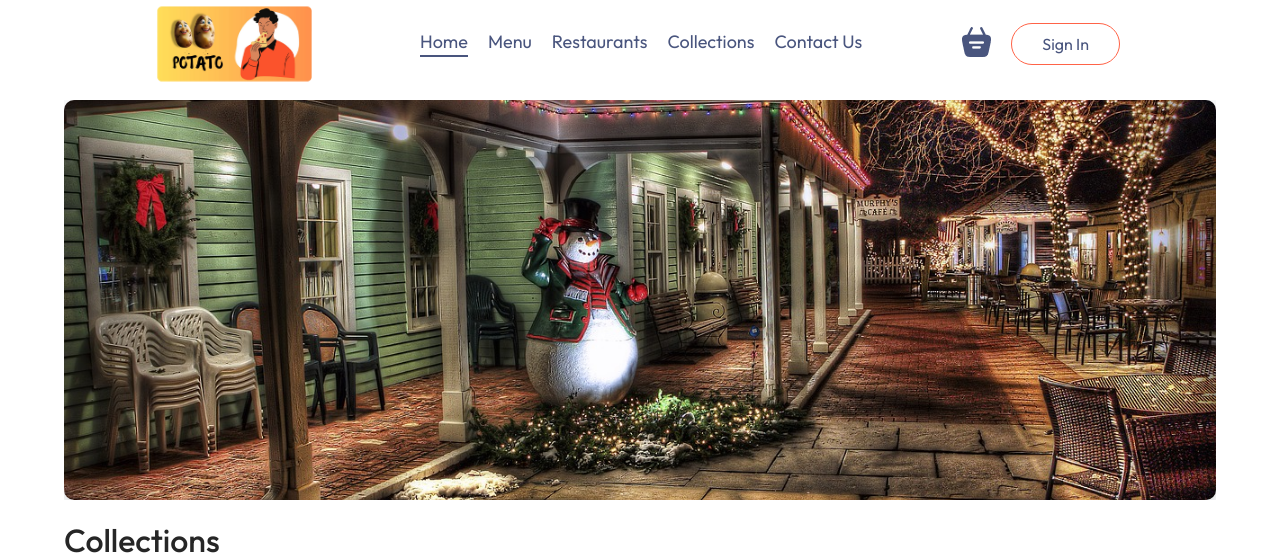
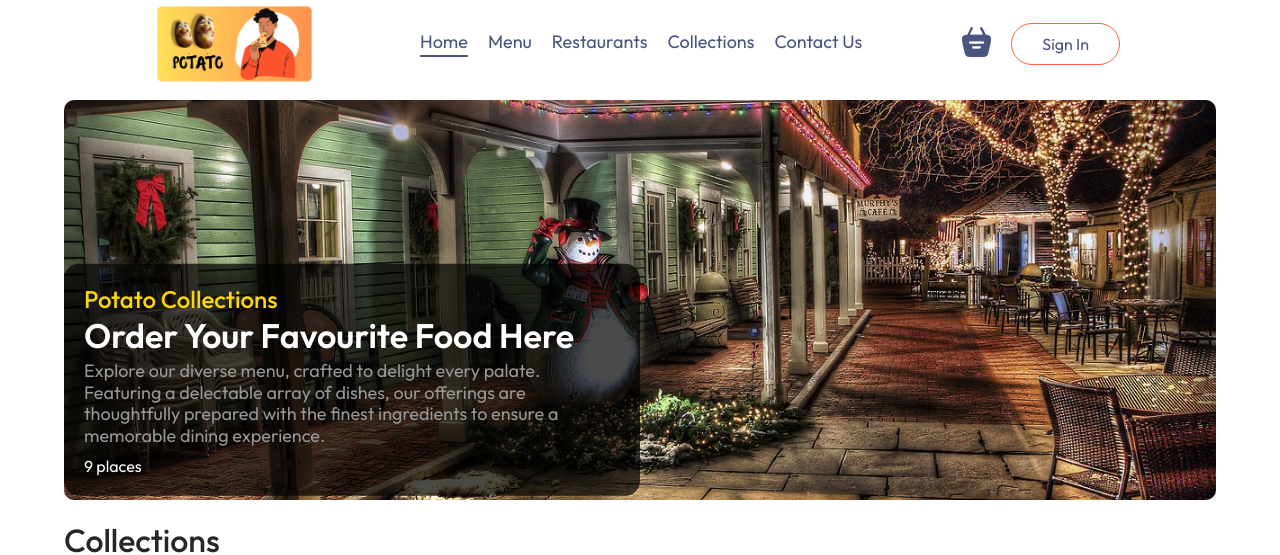
Before and after one commit to iammahesh123/Food-Delivery-App, a React (Vite) app in the folder frontend/: page /collections in a window 1280 px wide. Shown: the top 555 px of the page. Built offline with nearby package versions, Linux system fonts and the light colour scheme; no server answers.

Commit message:
added banner for collections

```diff
--- a/frontend/src/pages/CollectionsPage/CollectionsPage.css
+++ b/frontend/src/pages/CollectionsPage/CollectionsPage.css
@@ -6,13 +6,75 @@
   display: flex;
   justify-content: center;
   align-items: center;
-    background-color: #f8f9fa; /* Light background to blend with the banner */
+  position: relative; /* Ensure relative positioning for absolute child */
 }
 
 .collections-banner {
   width: 100%;
   max-height: 400px;
-    object-fit: cover; /* Ensures the image covers the container proportionally */
+  object-fit: cover; /* Ensure proportional image cover */
   border-radius: 10px; /* Soft rounded corners */
-    box-shadow: 0 4px 8px rgba(0, 0, 0, 0.1); /* Subtle shadow for depth */
+  box-shadow: 0 4px 8px rgba(0, 0, 0, 0.1); /* Subtle shadow */
 }
+
+/* ✅ Fix: Positioning content on the banner */
+.collection-contents {
+  position: absolute; /* Place content over the banner */
+  top: 70%;
+  left: 50%;
+  transform: translate(-100%, -50%);
+  max-width: 800px;
+  padding: 20px;
+  background: rgba(0, 0, 0, 0.7);
+  border-radius: 15px;
+  text-align: left;
+  color: white;
+  animation: fadeIn 2s ease-in-out;
+}
+.collection-contents h4 {
+  font-size: clamp(14px, 4vw, 24px);
+  font-weight: 500;
+  color: #ffd700;
+}
+.collection-contents h2 {
+  font-weight: 600;
+  font-size: clamp(20px, 5vw, 34px);
+  margin-bottom: 3px;
+}
+
+.collection-contents p {
+  font-size: clamp(14px, 1.5vw, 18px);
+  line-height: 1.2;
+  margin-bottom: 10px;
+  color: rgb(151, 151, 151);
+}
+
+/* Search bar styling */
+.search-bar {
+  display: flex;
+  justify-content: center;
+  align-items: center;
+  gap: 10px;
+}
+
+.search-bar input {
+  padding: 10px;
+  width: 300px;
+  border: none;
+  border-radius: 5px;
+  outline: none;
+}
+
+.search-bar button {
+  padding: 10px 15px;
+  border: none;
+  background-color: #ff5733;
+  color: white;
+  font-weight: bold;
+  border-radius: 5px;
+  cursor: pointer;
+}
+
+.search-bar button:hover {
+  background-color: #e04e2a;
+}
--- a/frontend/src/pages/CollectionsPage/CollectionsPage.jsx
+++ b/frontend/src/pages/CollectionsPage/CollectionsPage.jsx
@@ -1,20 +1,65 @@
-import React from 'react'
-import Collections from '../../components/Collections/Collections'
-import { assets, restraunts_list } from '../../assets/assets';
-import "./CollectionsPage.css"
-
+import React, { useState, useEffect } from 'react';
+import Collections from '../../components/Collections/Collections';
+import { assets } from '../../assets/assets';
+import "./CollectionsPage.css";
 
 const CollectionsPage = () => {
+  // ✅ Step 1: Initialize state as null
+  const [collectionData, setCollectionData] = useState(null);
+
+  // ✅ Step 2: Define mock data (used initially)
+  const mockData = {
+    bannerImage: assets.christmas_img,
+    title: "Potato Collections",
+    subtitle: "Order Your Favourite Food Here",
+    description: `Explore our diverse menu, crafted to delight every palate.
+    Featuring a delectable array of dishes, our offerings are thoughtfully prepared
+    with the finest ingredients to ensure a memorable dining experience.`,
+    tags: "9 "
+  };
+
+  useEffect(() => {
+    // ✅ Step 3: Fetch dynamic data from backend
+    const fetchData = async () => {
+      try {
+        const response = await fetch('https://your-api.com/get-banner'); // Replace with actual API
+        const data = await response.json();
+
+        if (data) {
+          setCollectionData(data); // Update state with API data
+        } else {
+          setCollectionData(mockData); // Fallback to mock data
+        }
+      } catch (error) {
+        console.error('Error fetching banner data:', error);
+        setCollectionData(mockData); // Fallback to mock data in case of error
+      }
+    };
+
+    fetchData();
+  }, []);
+
   return (
     <>
       <div className='collections-banner-container'>
-        <img src={assets.christmas_img} alt="Collections Banner" className="collections-banner" />
+        {/* ✅ Step 4: Use optional chaining (?.) to avoid errors */}
+        <img
+          src={collectionData?.bannerImage || mockData.bannerImage}
+          alt="Collections Banner"
+          className="collections-banner"
+        />
+        <div className="collection-contents">
+          <h4>{collectionData?.title || mockData.title}</h4>
+          <h2>{collectionData?.subtitle || mockData.subtitle}</h2>
+          <p>{collectionData?.description || mockData.description}</p>
+          <span className="collection-tags">{collectionData?.tags || mockData.tags}places</span>
+        </div>
       </div>
       <div className="collection-page">
-        <Collections/>
+        <Collections />
       </div>
     </>
-  )
-}
+  );
+};
 
-export default CollectionsPage
+export default CollectionsPage;
```
Lines whose indentation alone changed are shown as unchanged.
